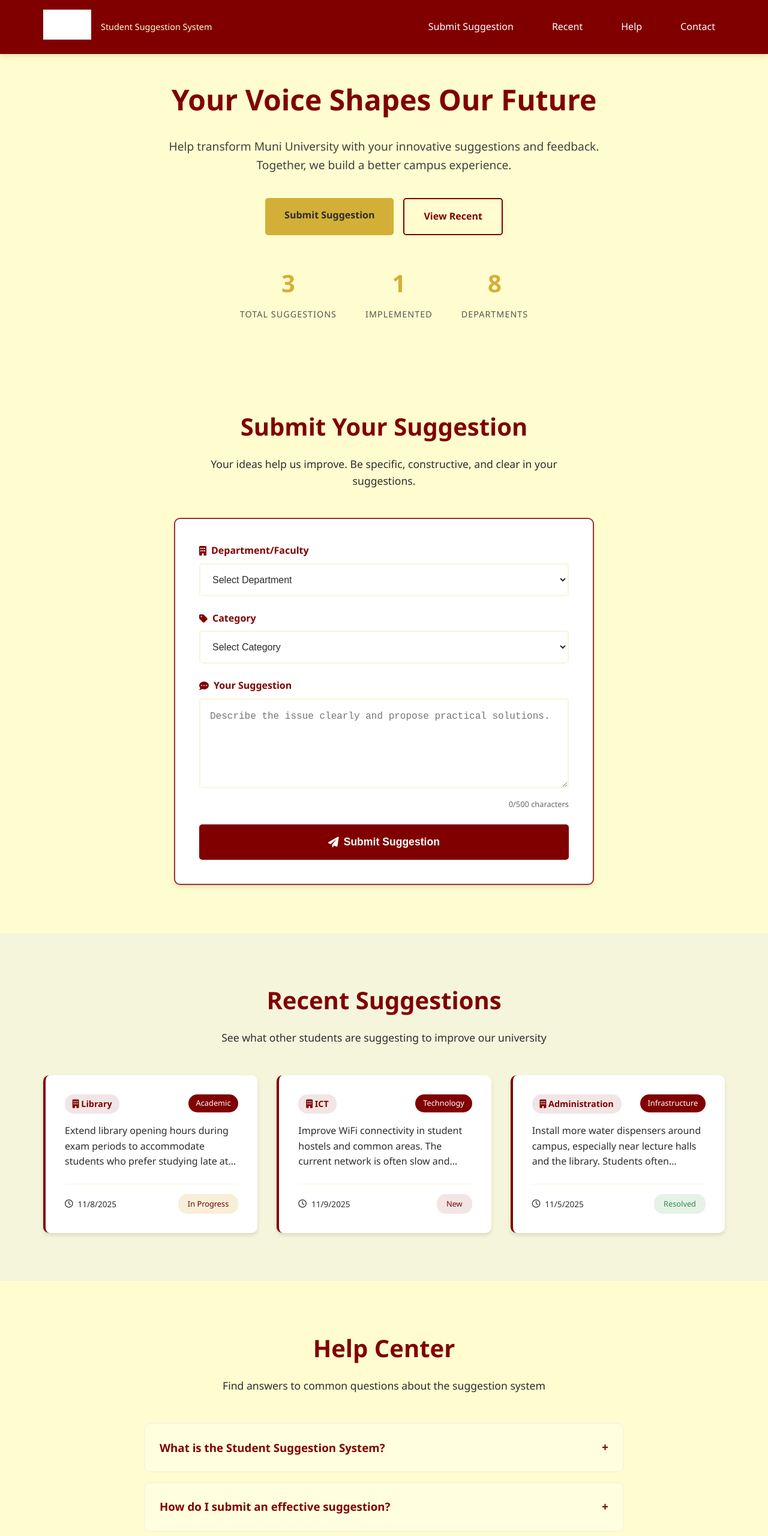
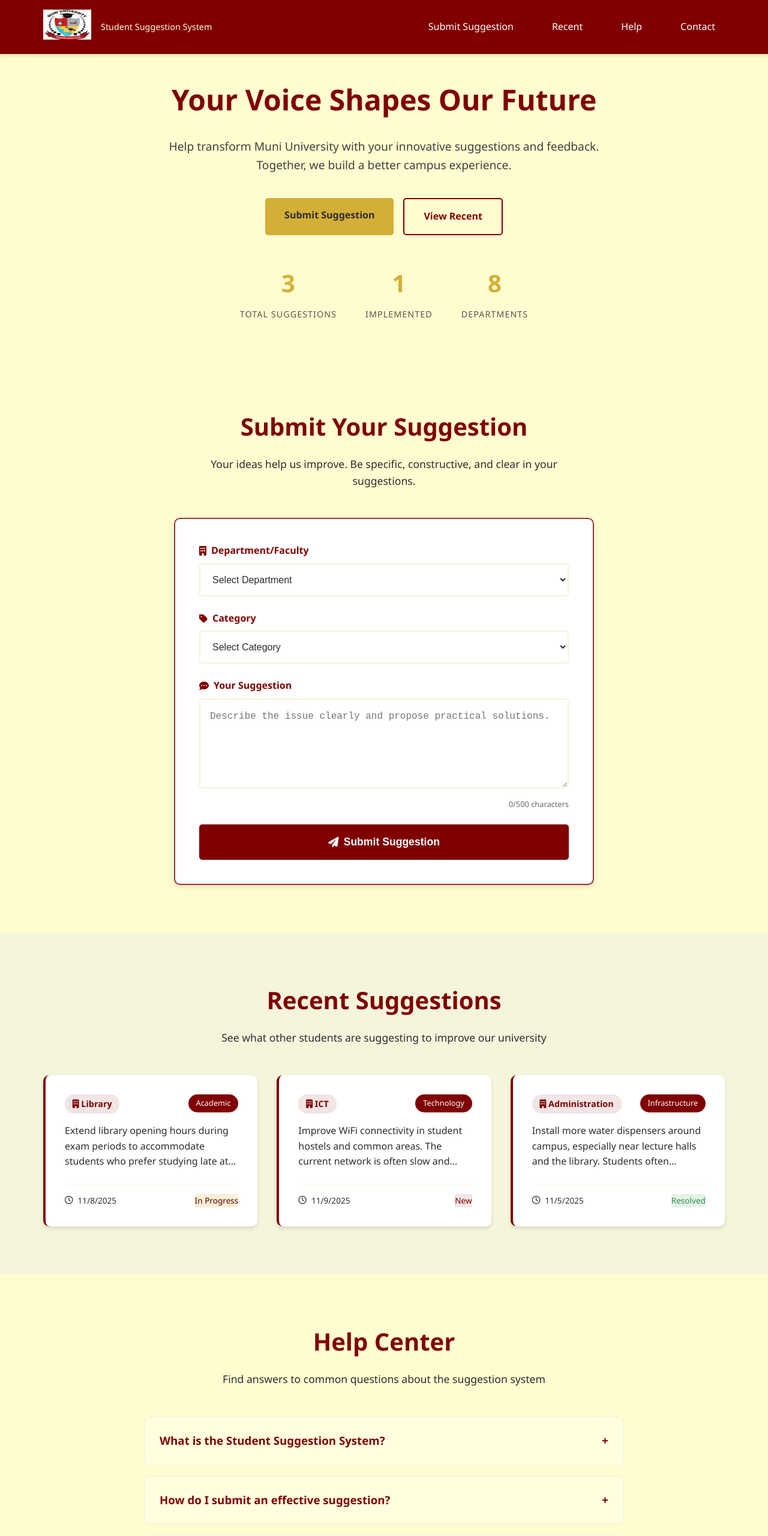
Before and after one commit to Jerrow003/web-project-one, a plain HTML site: page index.html in a window 1280 px wide. Shown: the top 2560 px of the page at 60% size. Drawn offline with Linux system fonts and the light colour scheme.

Commit message:
Restore and update styles in styles.css
Restored CSS variables and styles for various sections including navigation, hero, and footer. Updated responsiveness and hover effects.

```diff
--- a/styles.css
+++ b/styles.css
@@ -53,7 +53,7 @@ body {
 
 .logo-img {
     height: 50px;
-    filter: brightness(0) invert(1);
+    filter: brightness(1) invert(0);
 }
 
 .logo-text {
@@ -389,11 +389,14 @@ section {
     color: var(--text-dark);
 }
 
-.suggestion-status {
-    padding: 0.4rem 1rem;
-    border-radius: 15px;
-    font-weight: 500;
-    font-size: 0.8rem;
+.footer-logo {
+    display: flex;
+    align-items: center;
+    filter: brightness(0.5) invert(0);
+    justify-content: center;
+    gap: 1rem;
+    margin-bottom: 1rem;
+    flex-direction: column; /* Added to stack items vertically */
 }
 
 .status-new {
@@ -545,8 +548,8 @@ section {
 }
 
 .footer-logo-img {
-    height: 40px;
-    filter: brightness(0) invert(1);
+    height: 50px;
+    filter: brightness(10.5rem) invert(0);
 }
 
 .footer-logo-text {
```
